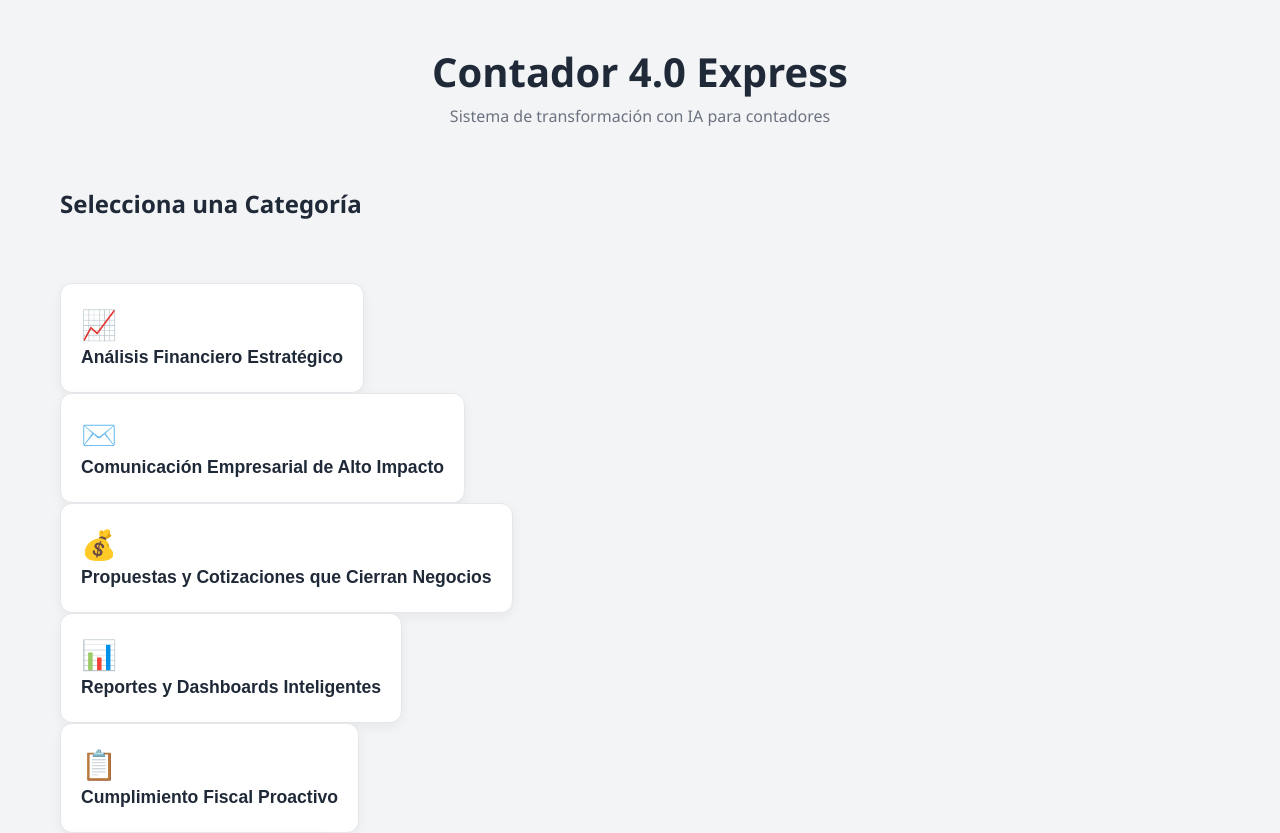
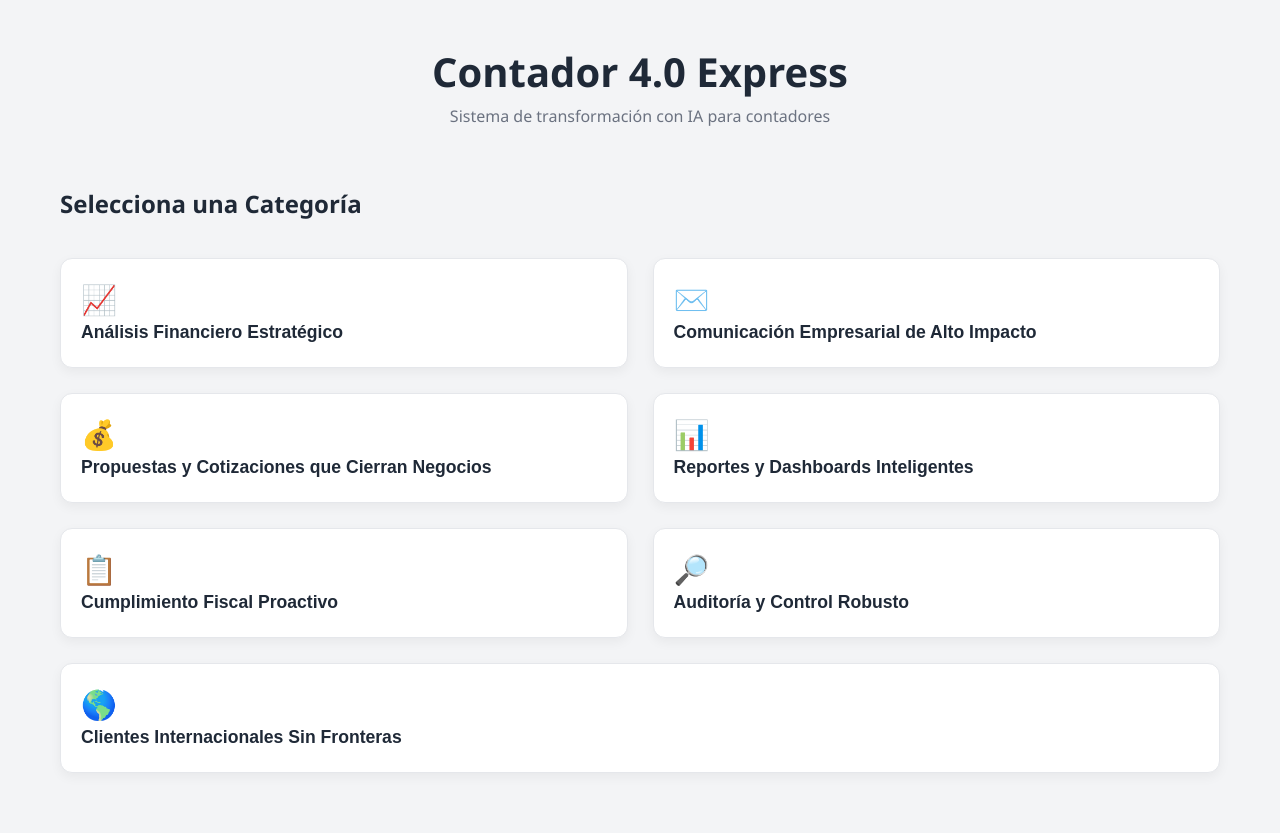
Before and after one commit to JairoAmaya/contador4-webapp-final, a React (Vite) app: page / in a window 1280 px wide. Shown: the top 833 px of the page. Built offline with nearby package versions, Linux system fonts and the light colour scheme.

Commit message:
Update App.jsx

```diff
--- a/src/App.jsx
+++ b/src/App.jsx
@@ -104,6 +104,7 @@ export default function App() {
             <div className="prompts-container subcategoria-list">
                 <div className="section-header">
                     <h2>{selectedCategory.title}</h2>
+                    {/* El subtítulo redundante fue eliminado (Punto 4) */}
                 </div>
 
                 {selectedCategory.subcategories.map((sub, i) => (
@@ -122,10 +123,10 @@ export default function App() {
 
     // 3. VISTA INICIAL: CATEGORÍAS (Nivel 1) - Fallback por defecto
     return (
-        <div className="prompts-container category-list-wrapper"> {/* Contenedor Wrapper */}
+        <div className="category-list-wrapper"> {/* Contenedor para el título y los tips */}
              <h2 className="main-title-selection">Selecciona una Categoría</h2>
 
-             <div className="category-list"> {/* Contenedor Grid */}
+             <div className="prompts-container category-list"> {/* Contenedor Grid real */}
                 {promptsData.map(category => (
                     <button
                         key={category.title}
@@ -139,7 +140,6 @@ export default function App() {
                     </button>
                 ))}
             </div>
-
             {/* Tips Section */}
             <div className="tips-section">
                 <h3>💡 Consejos para usar los prompts</h3>
@@ -170,7 +170,6 @@ export default function App() {
               className="reset-btn volver-btn"
               onClick={handleBack}
             >
-              {/* ✅ Punto 5: Navegación Dinámica */}
               {selectedSubcategory
                 ? `⬅ Volver a Subcategorías`
                 : '⬅ Volver a Categorías'
```
